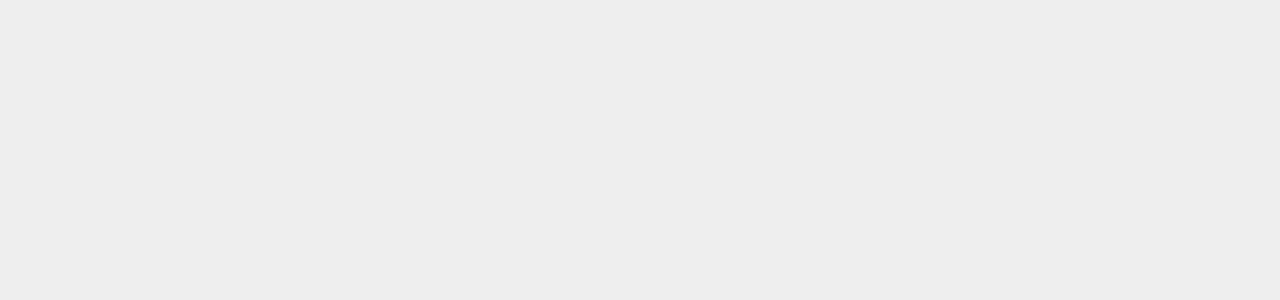
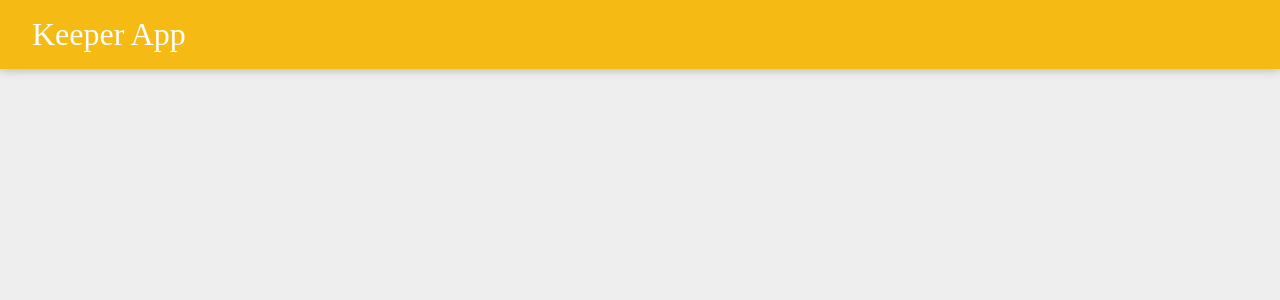
Before and after one commit to YawBoah/my-keeper-app, a React (Create React App) app: page / in a window 1280 px wide. Shown: the top 300 px of the page. Built offline with nearby package versions, Linux system fonts and the light colour scheme.

Commit message:
Added the info for the header component

```diff
--- a/src/App.js
+++ b/src/App.js
@@ -1,10 +1,11 @@
 import React from 'react';
 import './App.css';
+import Header from './Components/Header';
 
 function App() {
   return (
     <div className="App">
-
+     <Header/>
     </div>
   );
 }
--- a/src/Components/Header.jsx
+++ b/src/Components/Header.jsx
@@ -0,0 +1,11 @@
+import React from "react";
+
+function Header() {
+  return (
+    <header>
+      <h1> Keeper App</h1>
+    </header>
+  );
+}
+
+export default Header;
```
